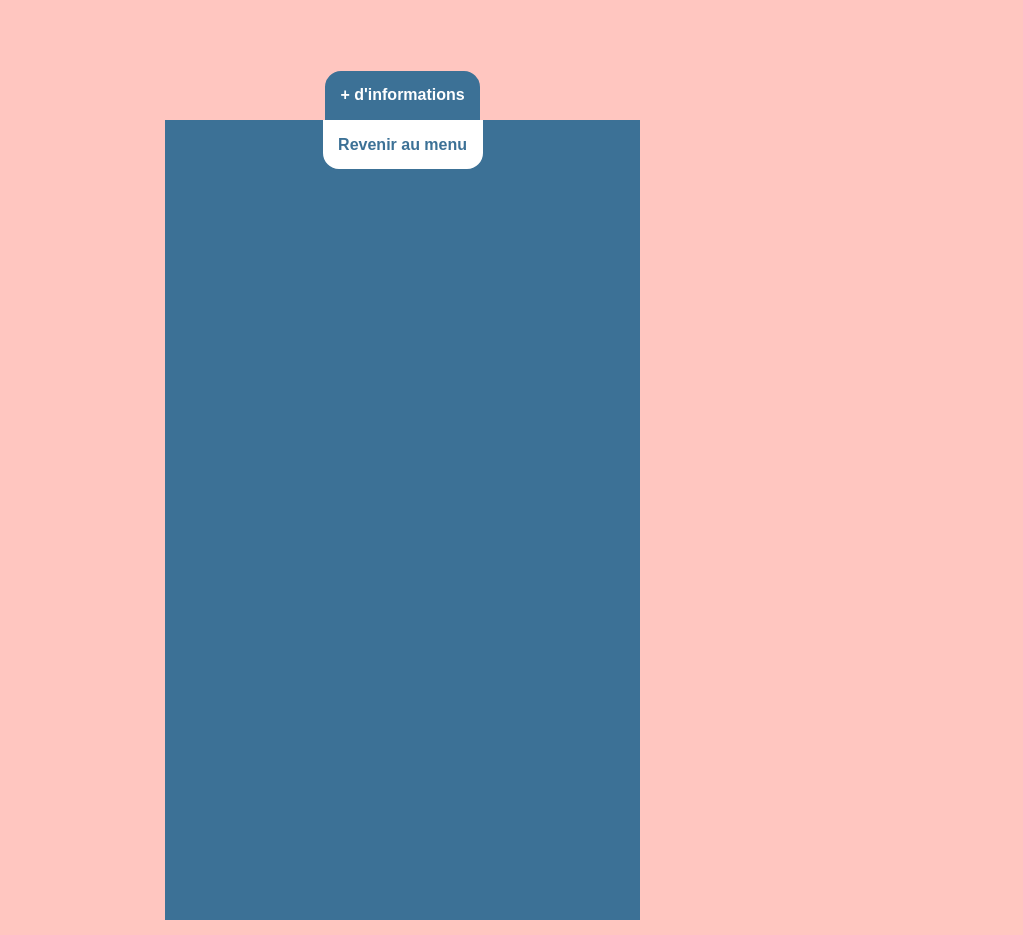
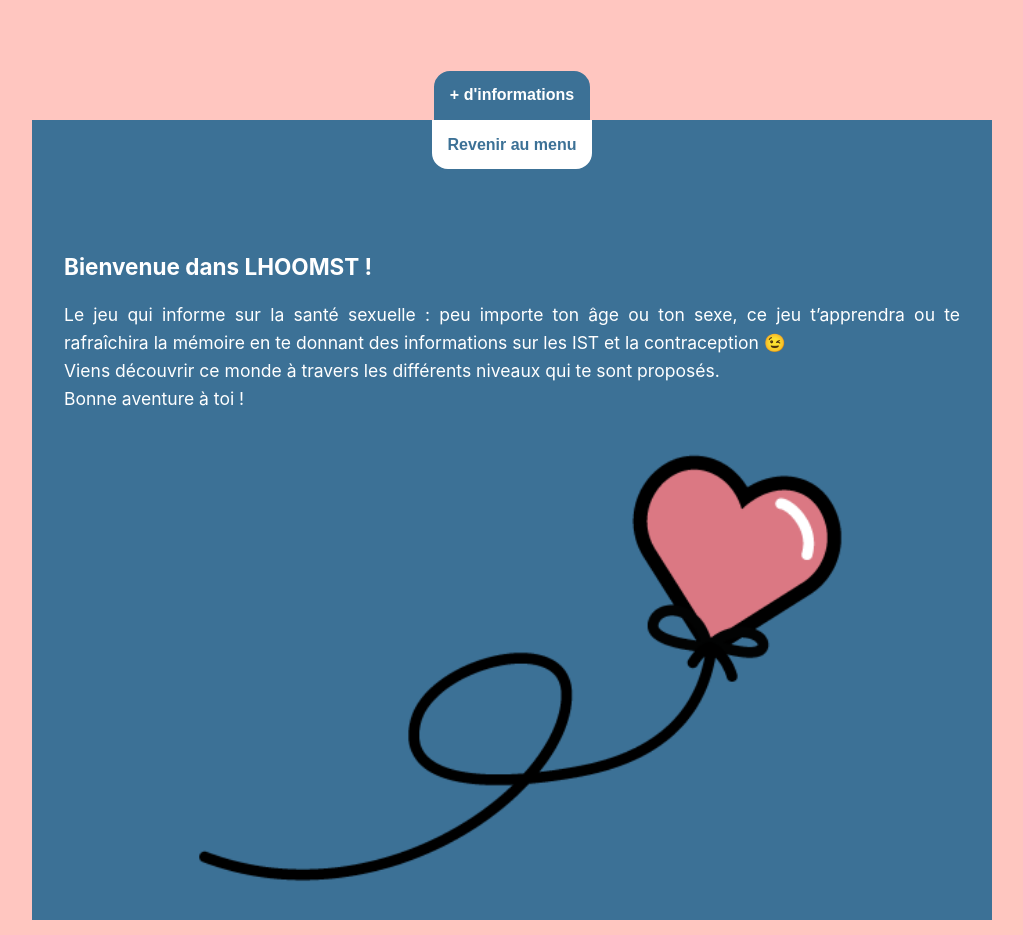
Before and after one commit to Ni-Winx-Ni-Non/App, a Vue app in the folder LHOOMST/: page / in a window 1280 px wide. Shown: the part 680-1615 px from the top of the page, without its empty margins (0-1023 px from the left). Built offline with nearby package versions, Linux system fonts and the light colour scheme.

Commit message:
Captcha and texte explicatif

```diff
--- a/LHOOMST/src/App.vue
+++ b/LHOOMST/src/App.vue
@@ -1,6 +1,7 @@
 <script>
 import Quizz from "./components/Quizz.vue"
 import Home from "./components/Home.vue"
+import Captcha from "./components/Captcha.vue"
 export default {
   components: {
     Home
--- /dev/null
+++ b/LHOOMST/src/components/Captcha.vue
@@ -0,0 +1,125 @@
+<script>
+export default {
+    data() {
+        return {
+            captcha: null,
+            inputField: "",
+            statusTxt: null,
+            allWords: ["Chlamydia", "Condylome", "Gardnerella vaginalis", "Gonorrhee", "Herpes", "Morpions", "Papillomavirus", "Sida", "Syphilis", "VIH", "Trichomonase", "Ureaplasma", "Uretrite"],
+
+        }
+    },
+
+    methods: {
+        getCaptcha() {
+            let chosenWord = this.allWords[Math.floor(Math.random() * this.allWords.length)];
+            this.captcha = chosenWord;
+        },
+        removeContent() {
+            this.inputField = "";
+            this.captcha = "";
+            this.statusTxt = null;
+        },
+        checkCaptcha() {
+            let inputVal = this.inputField;
+            if(inputVal == this.captcha){ //if captcha matched
+                //statusTxt.style.color = "#4db2ec";
+                this.statusTxt = "Super ! Tu n'as pas l'air d'être un robot.";
+
+            }else{
+                //statusTxt.style.color = "#ff0000";
+                this.statusTxt = "Le captcha ne correspond pas.\nEssaie encore!";
+                setTimeout(()=>{ //calling removeContent & getCaptcha after 2 seconds
+                    this.removeContent();
+                    this.getCaptcha();
+                }, 2000);
+            }
+        }
+    },
+    mounted() {
+        this.getCaptcha()
+    }
+}
+</script>
+
+<template>
+    <div class="captcha_container">
+        <h2>Captcha : Nom d'IST</h2>
+        <div class="captcha-area">
+            <div class="img_container">
+                <img class="captcha_img" src="../assets/Background-captcha.png" alt="captcha">
+                <span class="capt-text">{{ captcha }}</span>
+            </div>
+            <button @click="removeContent(); getCaptcha()" class="reload-button">Regénérer le captcha<i class="redo"></i></button>
+        </div>
+        <input @keyup.enter="checkCaptcha()" class="input_text" type="text" v-model="inputField" placeholder="Entrer le captcha">
+            <button @click="checkCaptcha()" class="check-button">OK</button>
+        <div class="status-txt">{{ statusTxt }}</div>
+    </div>
+</template>
+
+<style scoped>
+
+h2{
+    text-align: center;
+    margin-bottom: 0.5rem;
+    color: white;
+    font-weight: bold;
+}
+
+.captcha_container{
+    width : 90vW;
+    background-color: #8DB0C9;
+    margin: auto;
+    margin-top: 10rem;
+    padding: 1rem;
+    border-radius: 1rem;
+    text-align: center;
+}
+
+.captcha_img{
+    display: block;
+    width: 100%;
+    margin-left: auto;
+    margin-right: auto;
+    border-radius: 1rem;
+    margin-bottom: 1rem;
+}
+
+.capt-text{
+    position: absolute;
+    top: 50%;
+    left: 50%;
+    transform: translate(-50%, -50%);
+    font-size: 2.5rem;
+    color: #555555;
+
+    -webkit-user-select: none; /* Safari */
+  -ms-user-select: none; /* IE 10 and IE 11 */
+  user-select: none; /* Standard syntax */
+}
+
+button{
+    background-color: #3C7196;
+    color: white;
+    border: 2px solid #3C7196;
+    padding: 0.6rem;
+    border-radius: 1rem;
+    font-size: 0.8rem;
+    font-weight: bold;
+    transition-duration: 0.4s;
+    margin-bottom: 1rem;
+}
+
+.check-button{
+    padding: 0.3rem;
+}
+
+.input_text{
+    border-radius: 0.3rem;
+    margin-right: 0.5rem;
+    border: 2px solid #3C7196;
+    height: 1.7rem;
+}
+
+</style>
--- a/LHOOMST/src/components/Home.vue
+++ b/LHOOMST/src/components/Home.vue
@@ -34,6 +34,19 @@ export default {
     <div id="more_informations">
         <div style="text-align: center;">
             <button id="back_to_menu" @click="scrollup()">Revenir au menu</button>
+            <div class="explications">
+                <h2 style="font-weight: bold; margin-bottom: 1rem;">Bienvenue dans LHOOMST !</h2>
+
+                <h3>Le jeu qui informe sur la santé sexuelle : peu importe ton âge ou ton sexe, ce jeu t’apprendra ou te
+                    rafraîchira la mémoire en te donnant des informations sur les IST et la contraception 😉</h3>
+
+                <h3>Viens découvrir ce monde à travers les différents niveaux qui te sont proposés.</h3>
+
+                <h3>Bonne aventure à toi !</h3>
+                <div id="bottom">
+                    <img id="ballon" src="../assets/ballon.png">
+                </div>
+            </div>
         </div>
     </div>
 </template>
@@ -109,6 +122,7 @@ button {
     border: 2px solid white;
     color: #3C7196;
     font-size: 1rem;
+    margin-bottom: 3rem;
 }
 
 #more_informations {
@@ -116,4 +130,30 @@ button {
     width: 100%;
     background-color: #3C7196;
 }
+
+.explications {
+    margin: 2rem;
+    text-align: justify;
+    text-align-last: left;
+    color: white;
+}
+
+#bottom {
+    width : 70vw;
+    margin: auto;
+    margin-top: 1rem;
+    padding: 1rem;
+    border-radius: 1rem;
+    text-align: center;
+}
+
+#ballon{
+    display: block;
+    width: 80%;
+    margin-left: auto;
+    margin-right: auto;
+    border-radius: 1rem;
+    margin-bottom: 1rem;
+}
+
 </style>
```
Also changed, not shown: LHOOMST/src/assets/ballon.png (added).
